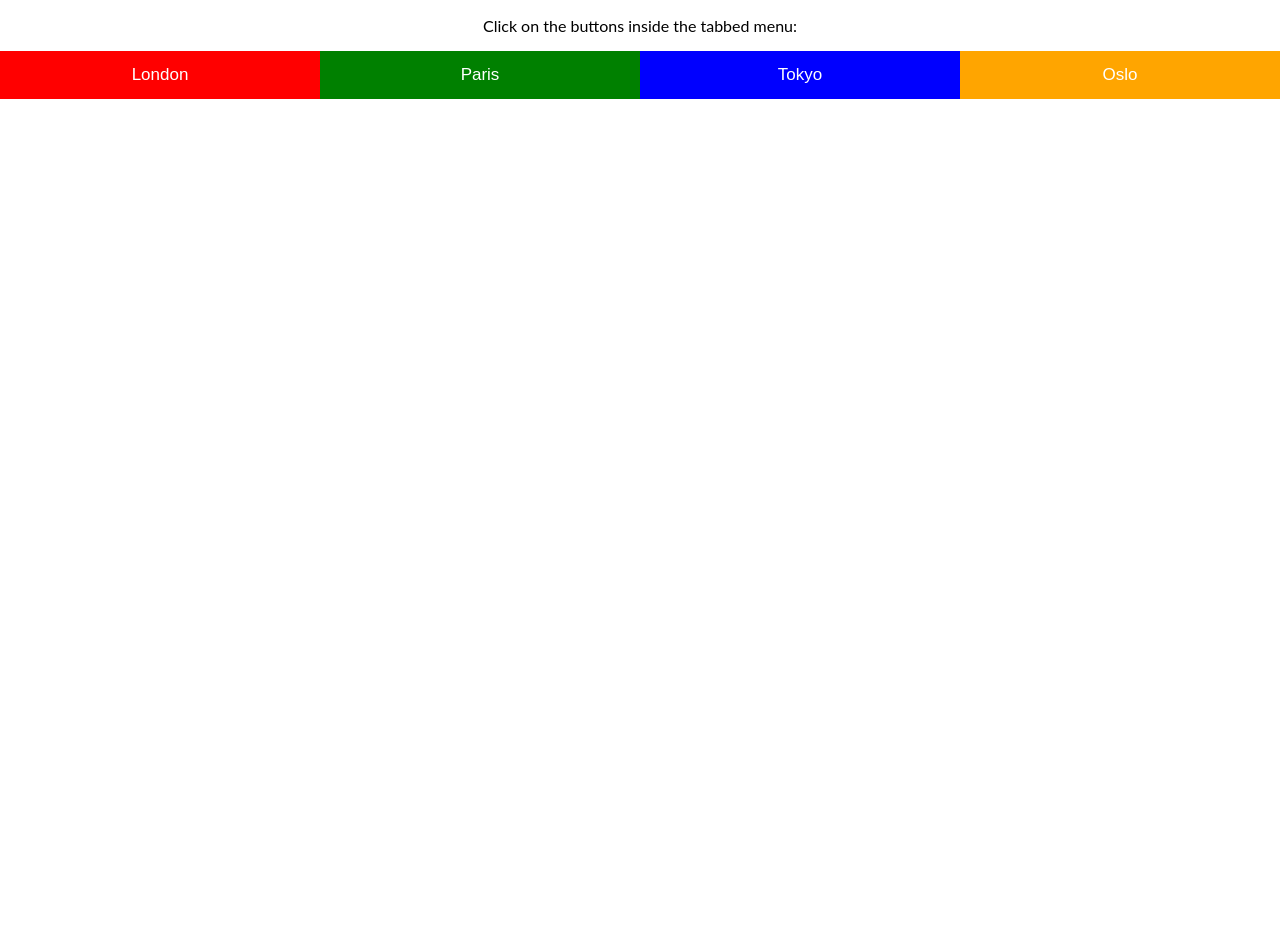
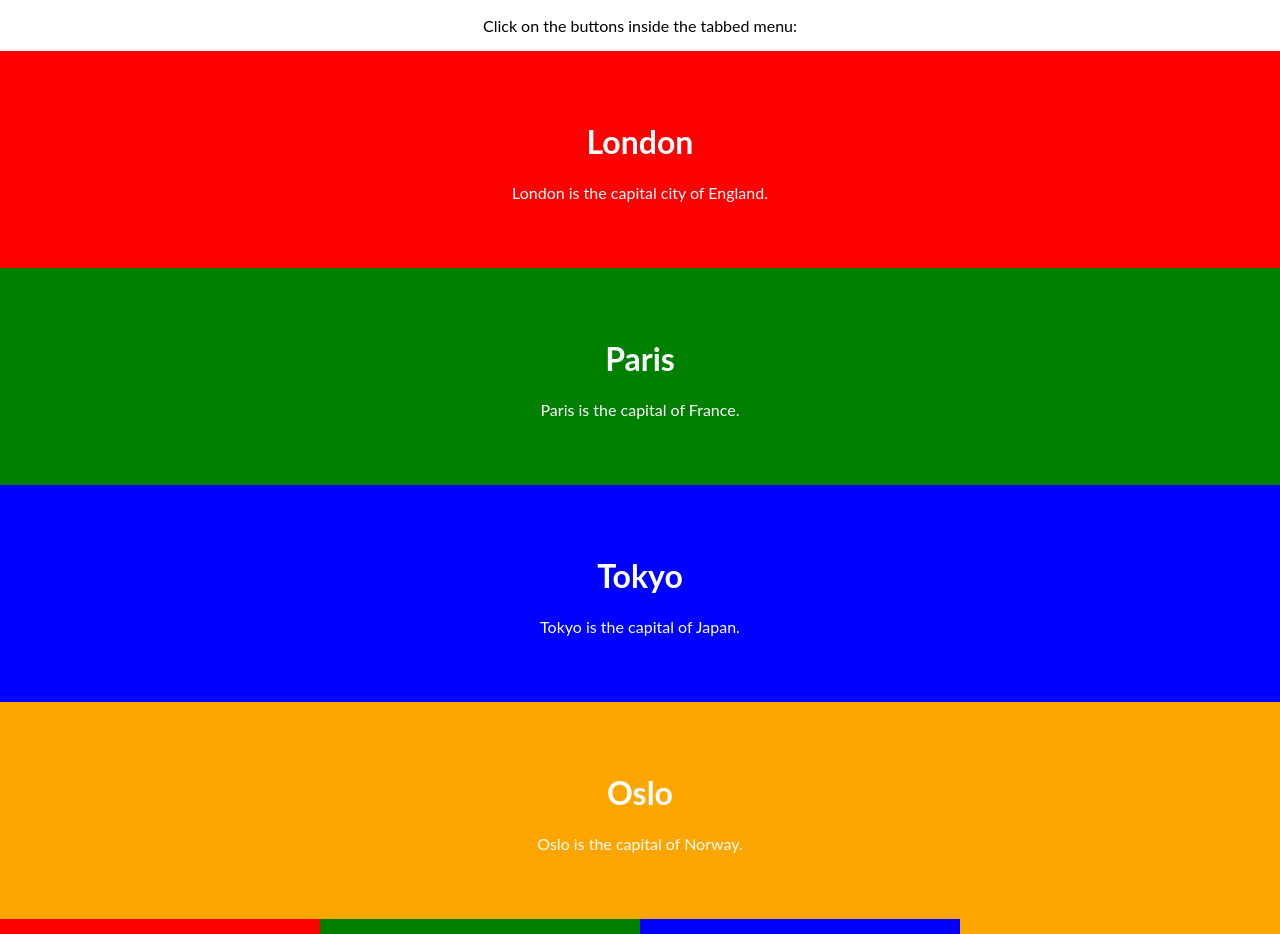
Before and after one commit to hygtfrde/design_patterns, a React (Create React App) app: page / in a window 1280 px wide. Shown: the part 160-1094 px from the top of the page. Before the commit the page ends 800 px from the top, so only its background shows below. Built offline with nearby package versions, Linux system fonts and the light colour scheme.

Commit message:
tab content

```diff
--- a/src/Design_Patterns/Menus/TabHeaders/TabHeaders.tsx
+++ b/src/Design_Patterns/Menus/TabHeaders/TabHeaders.tsx
@@ -1,4 +1,4 @@
-import React, {useRef} from "react";
+import React, {useState} from "react";
 import './tab_headers_styles.css'
 
 const TabHeaders = () => {
@@ -7,40 +7,42 @@ const TabHeaders = () => {
         length: number;
         [i: number]: any
     }
+    const [isActive, setIsActive] = useState(false);
 
-    const LondonRef = useRef(null)
-
-    const openTab = (city: string) => {
-        console.log(city)
+    const openTab = (idx: string) => {
+        setIsActive(!isActive);
     }
     return (
         <div className="container">
+
+
+
             <p>Click on the buttons inside the tabbed menu:</p>
 
-            <div id="London" className="tabcontent">
+            <div id="London" className="tabContent">
                 <h1>London</h1>
                 <p>London is the capital city of England.</p>
             </div>
 
-            <div id="Paris" className="tabcontent">
+            <div id="Paris" className="tabContent">
                 <h1>Paris</h1>
                 <p>Paris is the capital of France.</p>
             </div>
 
-            <div id="Tokyo" className="tabcontent">
+            <div id="Tokyo" className="tabContent">
                 <h1>Tokyo</h1>
                 <p>Tokyo is the capital of Japan.</p>
             </div>
 
-            <div id="Oslo" className="tabcontent">
+            <div id="Oslo" className="tabContent">
                 <h1>Oslo</h1>
                 <p>Oslo is the capital of Norway.</p>
             </div>
 
-            <button className="tablink" onClick={()=>openTab('London')} ref={LondonRef} id="London">London</button>
-            <button className="tablink" onClick={()=>openTab('Paris')} id="Paris">Paris</button>
-            <button className="tablink" onClick={()=>openTab('Tokyo')} id="Tokyo">Tokyo</button>
-            <button className="tablink" onClick={()=>openTab('Oslo')} id="Oslo">Oslo</button>
+            <button className={`tabLink ${isActive ? 'tabContent' : ''}`} onClick={()=>openTab('London')} id="London">London</button>
+            <button className="tabLink" onClick={()=>openTab('Paris')} id="Paris">Paris</button>
+            <button className="tabLink" onClick={()=>openTab('Tokyo')} id="Tokyo">Tokyo</button>
+            <button className="tabLink" onClick={()=>openTab('Oslo')} id="Oslo">Oslo</button>
         </div>
     )
 }
--- a/src/Design_Patterns/Menus/TabHeaders/tab_headers_styles.css
+++ b/src/Design_Patterns/Menus/TabHeaders/tab_headers_styles.css
@@ -1,6 +1,6 @@
 body {font-family: "Lato", sans-serif;}
 
-.tablink {
+.tabLink {
   background-color: #555;
   color: white;
   float: left;
@@ -12,14 +12,13 @@ body {font-family: "Lato", sans-serif;}
   width: 25%;
 }
 
-.tablink:hover {
+.tabLink:hover {
   background-color: #777;
 }
 
 /* Style the tab content */
-.tabcontent {
+.tabContent {
   color: white;
-  display: none;
   padding: 50px;
   text-align: center;
 }
```
